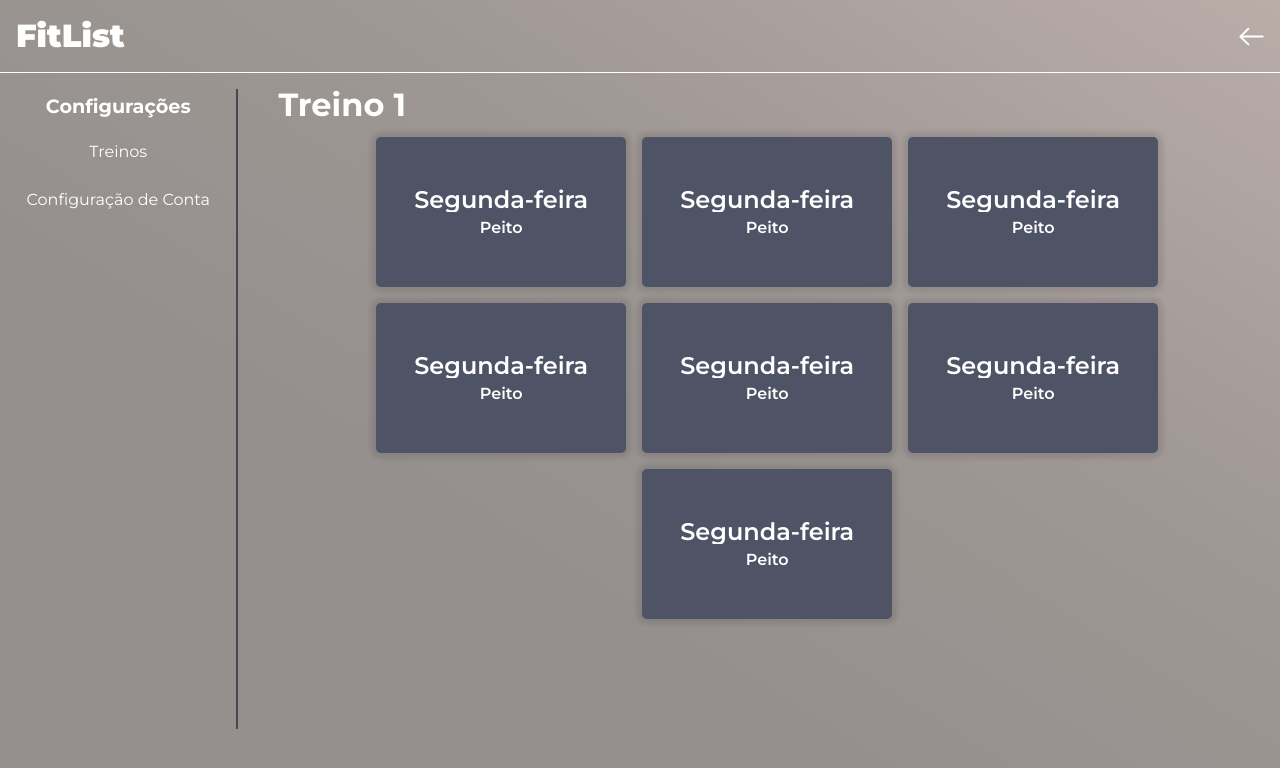
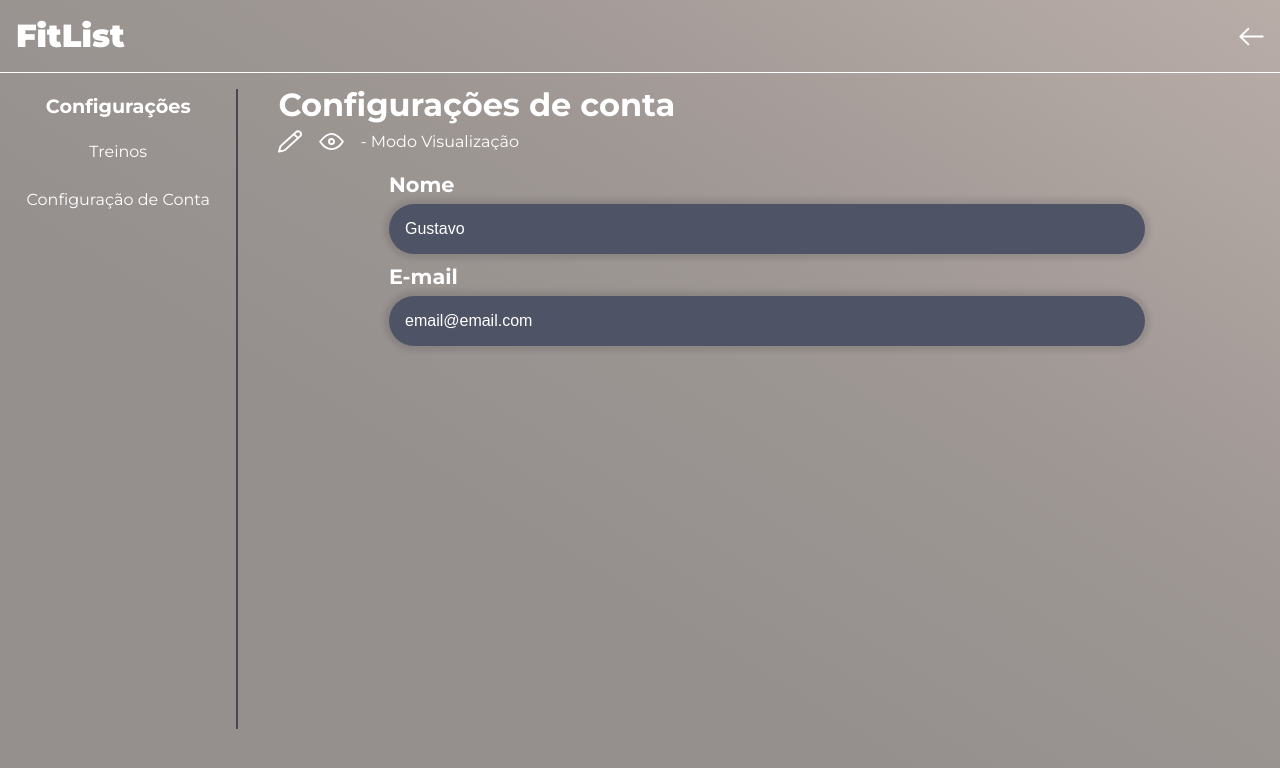
Before and after one commit to GustavoGomesDias/fitlist-frontend, a Next.js app: page /settings/id in a window 1280 px wide. Shown: the top 768 px of the page. Built offline with nearby package versions, Linux system fonts and the light colour scheme.

Commit message:
feat: add account user info form

```diff
--- /dev/null
+++ b/src/components/AccountPanel/AccountPanel.module.css
@@ -0,0 +1,42 @@
+.fl-settings-account-mode {
+    display: flex;
+    align-items: center;
+    gap: 1rem;
+    overflow-y: hidden;
+}
+
+.fl-settings-account-mode img {
+    cursor: pointer;
+    transition: all .5s;
+}
+
+.fl-settings-account-mode img:hover {
+    transform: scale(1.1);
+}
+
+.fl-settings-account {
+    display: flex;
+    flex-direction: column;
+    justify-content: center;
+    align-items: center;
+    padding: 1rem;
+    gap: .5rem;
+}
+
+.fl-settings-account label {
+    width: 80%;
+    font-size: 1.3rem;
+    font-weight: 700;
+    margin-top: 5px;
+}
+
+.fl-settings-account-btn-group {
+    margin-top: 15px;
+    width: 100%;
+    display: flex;
+    align-items: center;
+    justify-content: center;
+    overflow: hidden;
+    flex-direction: column;
+    gap: .5rem;
+}
--- /dev/null
+++ b/src/components/AccountPanel/AccountPanel.tsx
@@ -0,0 +1,79 @@
+import { useState, MouseEvent } from 'react';
+import { SettingSection } from '../Settings/SettingSection';
+import { Button, Input } from '../UI';
+import style from './AccountPanel.module.css';
+import Image from 'next/image';
+
+export interface AccountPanelProps { }
+
+export const AccountPanel = (): JSX.Element => {
+    const [name, setName] = useState<string>('Gustavo');
+    const [email, setEmail] = useState<string>('email@email.com');
+    const [readOnly, setReadOnly] = useState<boolean>(true)
+
+    const handleEdit = (e: MouseEvent<HTMLImageElement | HTMLButtonElement>) => {
+        e.preventDefault();
+
+        setReadOnly(false);
+    }
+
+    const handleOnlyShowInfo = (e: MouseEvent<HTMLImageElement | HTMLButtonElement>) => {
+        e.preventDefault();
+
+        setReadOnly(true);
+    }
+
+    return (
+        <SettingSection
+            component={
+                <>
+                    <div className={style['fl-settings-account-mode']}>
+                        <Image src="/images/edit.svg" alt='Edit icon' width={25} height={25} onClick={(e) => handleEdit(e)} />
+                        <Image src="/images/eye.svg" alt='Only Show Info icon' width={25} height={25} onClick={(e) => handleOnlyShowInfo(e)} />
+                        <span>- Modo {readOnly ? 'Visualização' : 'Edição'}</span>
+                    </div>
+                    <form className={style['fl-settings-account']} id="edit-account-info">
+                        <label htmlFor="name">Nome</label>
+                        <Input
+                            id='name'
+                            name='name'
+                            onChangeHandle={() => { }}
+                            placeholder='Nome'
+                            value={name}
+                            readonly={readOnly}
+                        />
+                        <label htmlFor="email">E-mail</label>
+                        <Input
+                            id='email'
+                            name='email'
+                            onChangeHandle={() => { }}
+                            placeholder='E-mail'
+                            value={email}
+                            readonly={readOnly}
+                        />
+
+                        {!readOnly && <div className={style['fl-settings-account-btn-group']}>
+                            <Button
+                                classType='success'
+                                id='edit-account-info'
+                                text='Salvar'
+                                type='submit'
+                            />
+                            <Button
+                                classType='normal'
+                                id='edit-account-info'
+                                text='Cancelar'
+                                type='button'
+                                onClick={(e) => handleOnlyShowInfo(e)}
+                            />
+                        </div>}
+                    </form>
+                </>
+            }
+            dropdownProps={{
+                hasDropdown: false,
+            }}
+            title='Configurações de conta'
+        />
+    );
+}
--- a/src/components/Settings/SettingSection.module.css
+++ b/src/components/Settings/SettingSection.module.css
@@ -8,6 +8,7 @@
     font-size: 2rem;
     font-weight: 700;
     cursor: pointer;
+    height: 40px;
 }
 
 .fl-settings-dropdown {
--- a/src/components/UI/Button/Button.tsx
+++ b/src/components/UI/Button/Button.tsx
@@ -1,14 +1,16 @@
+import { MouseEvent } from 'react'
 import styles from '@/components/UI/Button/Button.module.css'
 
 export interface ButtontProps {
     id: string
-    classType: string
+    classType: 'success' | 'normal'
     text: string
     type: "button" | "submit" | "reset" | undefined
+    onClick?: (e: MouseEvent<HTMLButtonElement>) => void
 }
 
-export const Button = ({id, classType, text, type}: ButtontProps) => {
+export const Button = ({id, classType, text, type, onClick}: ButtontProps) => {
     return (
-        <button type={type} className={`${styles['fitlist-btn']} ${styles[classType]}`} id={id}>{text}</button>
+        <button type={type} className={`${styles['fitlist-btn']} ${styles[classType]}`} id={id} onClick={onClick ? (e) => (onClick as (e: MouseEvent<HTMLButtonElement>) => void)(e) : () => {}}>{text}</button>
     );
 };
--- a/src/components/UI/Input/Input.module.css
+++ b/src/components/UI/Input/Input.module.css
@@ -20,3 +20,8 @@
 .input-form:focus {
     transform: scale(1.1);
 }
+
+.input-form-readonly {
+    background-color: var(--normal-color);
+    color: var(--text-color);
+}
--- a/src/components/UI/Input/Input.tsx
+++ b/src/components/UI/Input/Input.tsx
@@ -7,10 +7,12 @@ export interface InputProps {
     onChangeHandle: (e: ChangeEvent<HTMLInputElement>) => void
     type?: HTMLInputTypeAttribute
     name: string
+    value?: string
+    readonly?: boolean
 }
 
-export const Input = ({id, placeholder, type, name, onChangeHandle}: InputProps) => {
+export const Input = ({id, placeholder, type, name, onChangeHandle, value, readonly }: InputProps) => {
     return (
-        <input placeholder={placeholder} type={type || 'text'} name={name} id={id} className={`${styles['input-form']}`}/>
+        <input placeholder={placeholder} type={type || 'text'} name={name} id={id} className={`${styles['input-form']} ${readonly && styles['input-form-readonly']}`} value={value} readOnly={readonly}/>
     );
 };
--- a/src/components/index.ts
+++ b/src/components/index.ts
@@ -6,3 +6,4 @@ export * from './TrainingSection/TrainingSection';
 export * from './WeekDayCard/WeekDayCard';
 export * from './TrainingList/TrainingList';
 export * from './Settings/SettingSection';
+export * from './AccountPanel/AccountPanel';
--- a/src/pages/settings/id.tsx
+++ b/src/pages/settings/id.tsx
@@ -1,40 +1,14 @@
 import { Header } from '@/components/UI/Header/Header';
 import { SEO } from '@/components/SEO/SEO';
 import Image from 'next/image';
-import Link from 'next/link';
 import { LateralMenu } from '@/components/LateralMenu/LateralMenu';
 import styles from '@/styles/Settings.module.css';
-import { WeekDayCard } from '@/components/WeekDayCard/WeekDayCard';
-import { TrainingPanel } from '@/components';
-import { makeid } from '@/helpers';
+import { TrainingPanel, AccountPanel } from '@/components';
 import { useRouter } from 'next/router';
 
 export default function Settings() {
 
     const { back } = useRouter();
-
-    const trainings = [{
-        weekday: 'Segunda-feira',
-        training: 'Peito',
-    }, {
-        weekday: 'Segunda-feira',
-        training: 'Peito',
-    }, {
-        weekday: 'Segunda-feira',
-        training: 'Peito',
-    }, {
-        weekday: 'Segunda-feira',
-        training: 'Peito',
-    }, {
-        weekday: 'Segunda-feira',
-        training: 'Peito',
-    }, {
-        weekday: 'Segunda-feira',
-        training: 'Peito',
-    }, {
-        weekday: 'Segunda-feira',
-        training: 'Peito',
-    }];
 
     // fl-settings-btn
 
@@ -50,7 +24,9 @@ export default function Settings() {
 
             <section className={styles['fl-settings']}>
                 <LateralMenu components={['Treinos', 'Configuração de Conta']} />
-               <TrainingPanel draggable={true} />
+               {/* <TrainingPanel draggable={true} /> */}
+
+               <AccountPanel />
             </section>
         </>
     );
--- a/src/styles/globals.css
+++ b/src/styles/globals.css
@@ -88,7 +88,7 @@ p {
   overflow-y: hidden;
 }
 
-h1, h2, h3, li, h4, span {
+h1, h2, h3, li, h4, span, label {
   font-family: 'Montserrat', sans-serif;
   color: var(--text-color);
   overflow: hidden;
```
Also changed, not shown: public/images/edit.svg (added), public/images/eye.svg (added).
